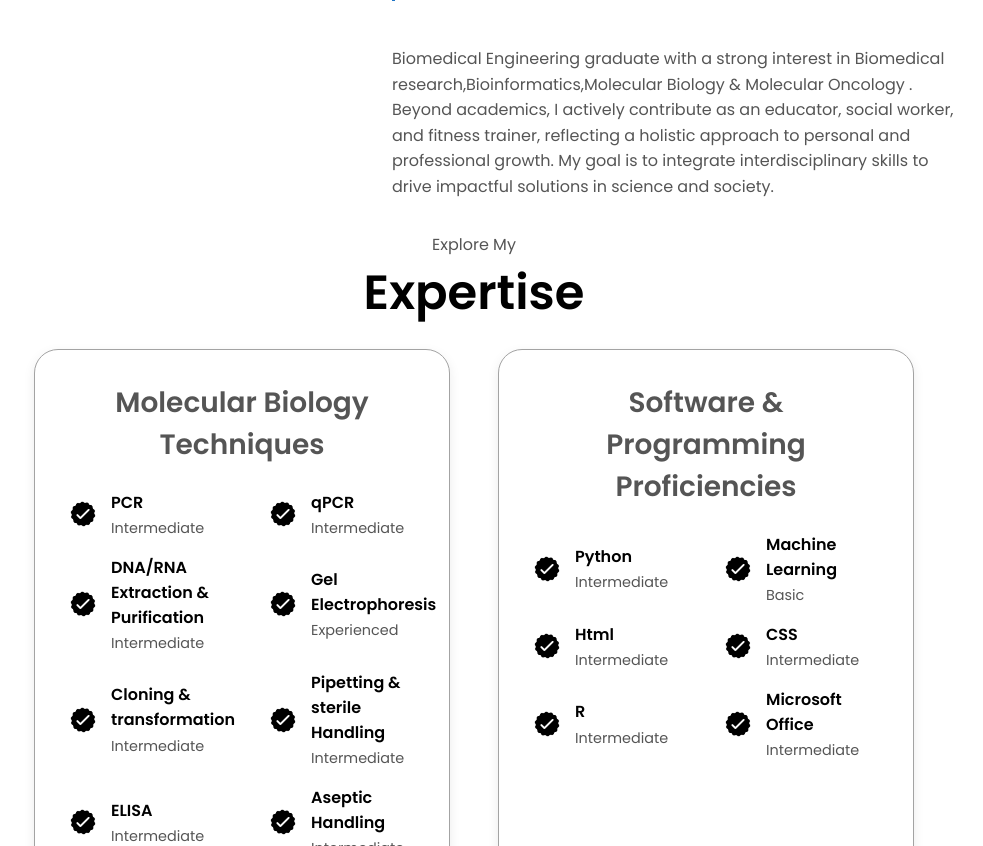
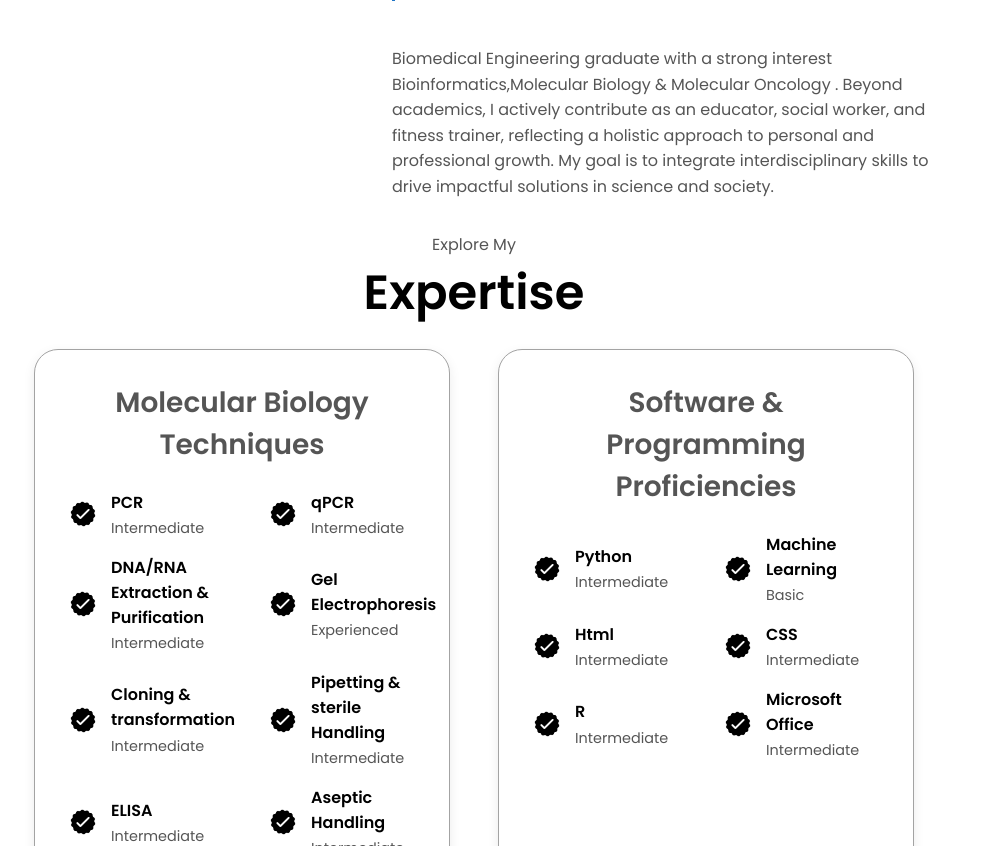
Before and after one commit to mohammad-sajid-talukder/Sajid-Portfolio, a plain HTML site: page index.html in a window 1280 px wide. Shown: the part 1640-2486 px from the top of the page, without its empty margins (166-1149 px from the left). Drawn offline with Linux system fonts and the light colour scheme.

Commit message:
Update index.html

```diff
--- a/index.html
+++ b/index.html
@@ -112,7 +112,7 @@
       <!-- About Text -->
       <div class="text-container">
         <p>
-         Biomedical Engineering graduate with a strong interest in Biomedical research,Bioinformatics,Molecular Biology & Molecular Oncology . Beyond academics, I actively contribute as an educator, social worker, and fitness trainer, reflecting a holistic approach to personal and professional growth. My goal is to integrate interdisciplinary skills to drive impactful solutions in science and society.
+         Biomedical Engineering graduate with a strong interest Bioinformatics,Molecular Biology & Molecular Oncology . Beyond academics, I actively contribute as an educator, social worker, and fitness trainer, reflecting a holistic approach to personal and professional growth. My goal is to integrate interdisciplinary skills to drive impactful solutions in science and society.
         </p>
       </div>
     </div>
```
